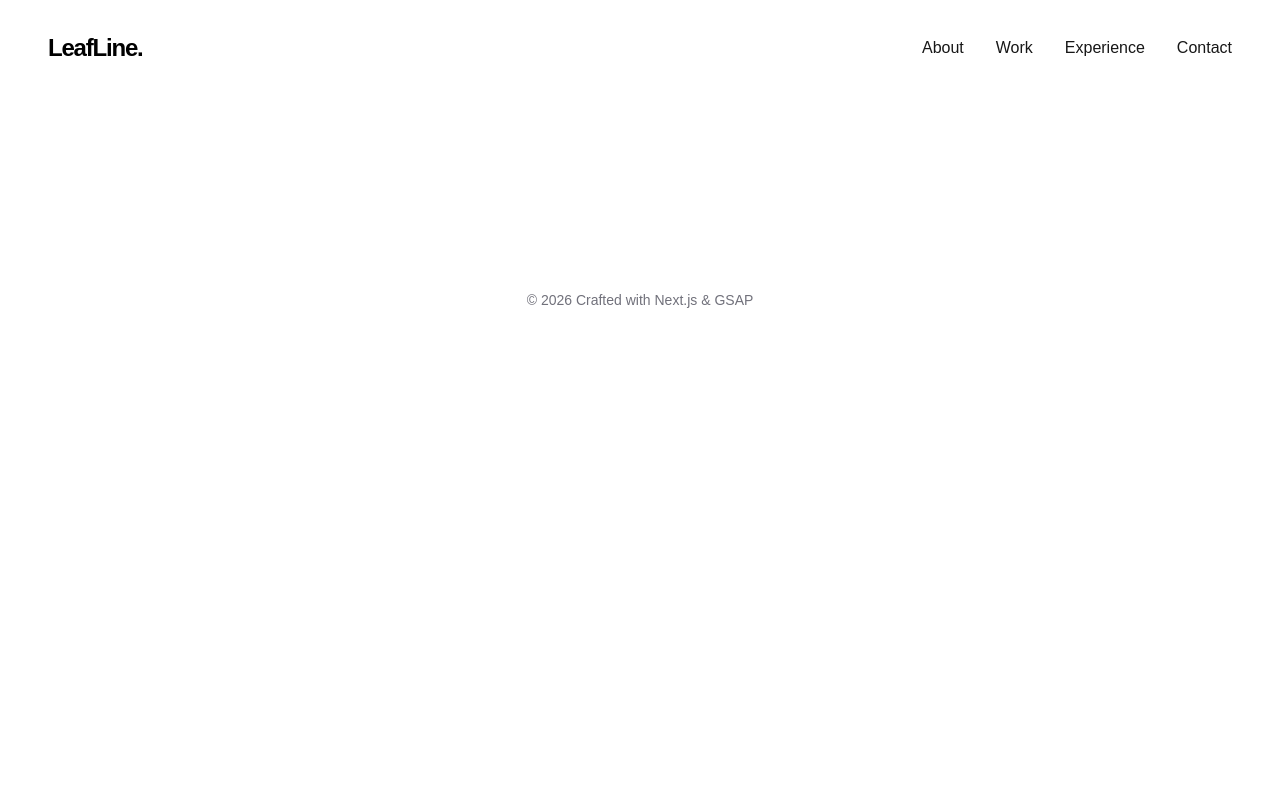
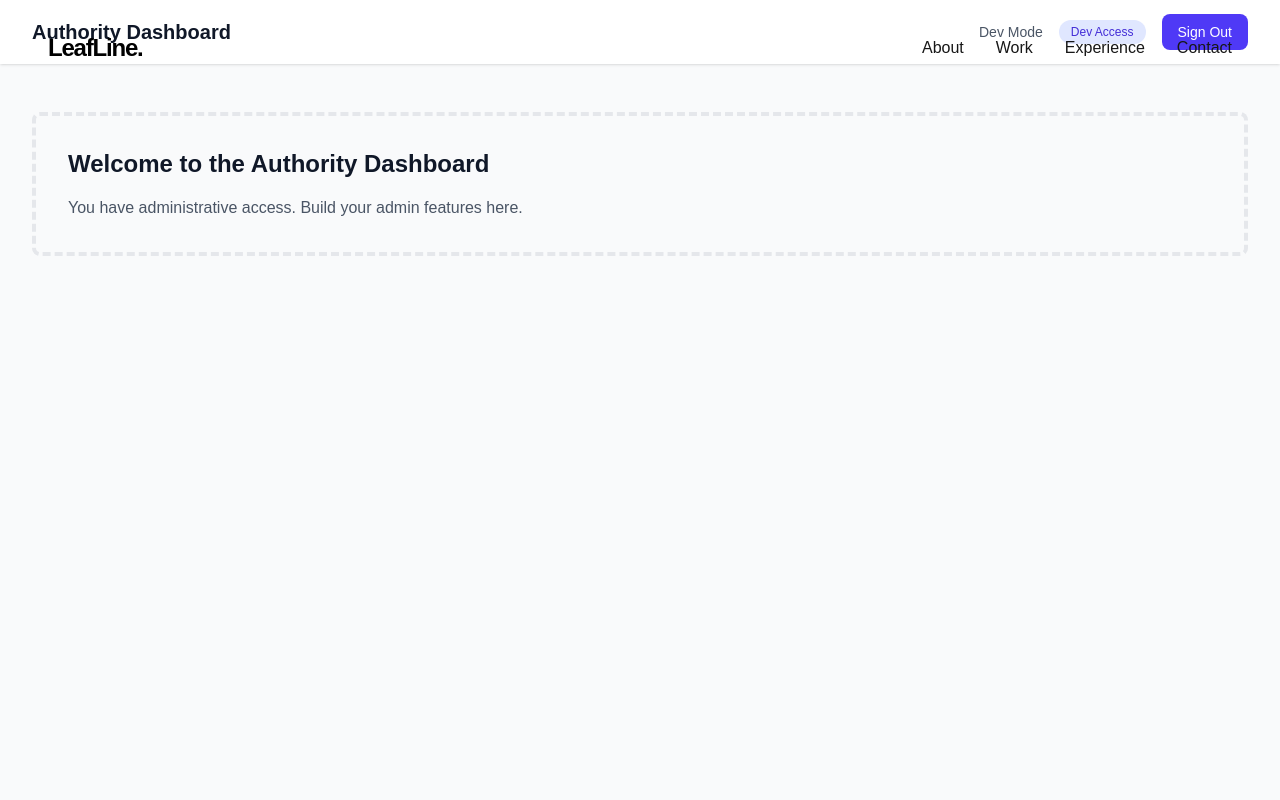
Before and after one commit to Anshikajain08/LeafLinee, a Next.js app: page /authority-dashboard in a window 1280 px wide. Before the commit this address had no page. Shown: the top 800 px of the page. Built offline with nearby package versions, Linux system fonts and the light colour scheme.

Commit message:
added buttons

```diff
--- a/app/authority-dashboard/page.tsx
+++ b/app/authority-dashboard/page.tsx
@@ -5,13 +5,16 @@ import { useRouter } from 'next/navigation'
 import { supabase } from '@/lib/supabase'
 import { useRole } from '@/hooks/useRole'
 
+// Development backdoor - set to false in production
+const DEV_BACKDOOR = true
+
 export default function AuthorityDashboard() {
   const router = useRouter()
   const { role, loading, user } = useRole()
   const [signingOut, setSigningOut] = useState(false)
 
   useEffect(() => {
-    if (!loading) {
+    if (!DEV_BACKDOOR && !loading) {
       if (!user) {
         router.push('/login')
       } else if (role !== 'admin') {
@@ -31,7 +34,7 @@ export default function AuthorityDashboard() {
     }
   }
 
-  if (loading) {
+  if (!DEV_BACKDOOR && loading) {
     return (
       <div className="flex items-center justify-center min-h-screen">
         <div className="text-center">
@@ -42,7 +45,7 @@ export default function AuthorityDashboard() {
     )
   }
 
-  if (!user || role !== 'admin') return null
+  if (!DEV_BACKDOOR && (!user || role !== 'admin')) return null
 
   return (
     <div className="min-h-screen bg-gray-50">
@@ -53,9 +56,9 @@ export default function AuthorityDashboard() {
               <h1 className="text-xl font-bold text-gray-900">Authority Dashboard</h1>
             </div>
             <div className="flex items-center space-x-4">
-              <span className="text-sm text-gray-600">{user.email}</span>
+              <span className="text-sm text-gray-600">{user?.email || 'Dev Mode'}</span>
               <span className="px-3 py-1 text-xs font-medium text-indigo-700 bg-indigo-100 rounded-full">
-                Admin
+                {DEV_BACKDOOR && !user ? 'Dev Access' : 'Admin'}
               </span>
               <button
                 onClick={handleSignOut}
--- a/app/citizen-app/page.tsx
+++ b/app/citizen-app/page.tsx
@@ -5,13 +5,16 @@ import { useRouter } from 'next/navigation'
 import { supabase } from '@/lib/supabase'
 import { useRole } from '@/hooks/useRole'
 
+// Development backdoor - set to false in production
+const DEV_BACKDOOR = true
+
 export default function CitizenApp() {
   const router = useRouter()
   const { role, loading, user } = useRole()
   const [signingOut, setSigningOut] = useState(false)
 
   useEffect(() => {
-    if (!loading && !user) {
+    if (!DEV_BACKDOOR && !loading && !user) {
       router.push('/login')
     }
   }, [loading, user, router])
@@ -27,7 +30,7 @@ export default function CitizenApp() {
     }
   }
 
-  if (loading) {
+  if (!DEV_BACKDOOR && loading) {
     return (
       <div className="flex items-center justify-center min-h-screen">
         <div className="text-center">
@@ -38,7 +41,7 @@ export default function CitizenApp() {
     )
   }
 
-  if (!user) return null
+  if (!DEV_BACKDOOR && !user) return null
 
   return (
     <div className="min-h-screen bg-gray-50">
@@ -49,9 +52,9 @@ export default function CitizenApp() {
               <h1 className="text-xl font-bold text-gray-900">Citizen App</h1>
             </div>
             <div className="flex items-center space-x-4">
-              <span className="text-sm text-gray-600">{user.email}</span>
+              <span className="text-sm text-gray-600">{user?.email || 'Dev Mode'}</span>
               <span className="px-3 py-1 text-xs font-medium text-blue-700 bg-blue-100 rounded-full">
-                {role === 'citizen' ? 'Citizen' : 'User'}
+                {DEV_BACKDOOR && !user ? 'Dev Access' : role === 'citizen' ? 'Citizen' : 'User'}
               </span>
               <button
                 onClick={handleSignOut}
--- a/app/login/page.tsx
+++ b/app/login/page.tsx
@@ -91,6 +91,20 @@ export default function LoginPage() {
               </>
             )}
           </button>
+
+          <button
+            onClick={() => router.push('/citizen-app')}
+            className="flex items-center justify-center w-full px-4 py-3 space-x-3 text-gray-700 transition-all duration-200 bg-gray-100 border-2 border-gray-300 rounded-lg hover:bg-gray-200 hover:border-gray-400 focus:outline-none focus:ring-2 focus:ring-offset-2 focus:ring-gray-500"
+          >
+            <span className="font-medium">Open Citizen Folder</span>
+          </button>
+
+          <button
+            onClick={() => router.push('/authority-dashboard')}
+            className="flex items-center justify-center w-full px-4 py-3 space-x-3 text-gray-700 transition-all duration-200 bg-gray-100 border-2 border-gray-300 rounded-lg hover:bg-gray-200 hover:border-gray-400 focus:outline-none focus:ring-2 focus:ring-offset-2 focus:ring-gray-500"
+          >
+            <span className="font-medium">Authority</span>
+          </button>
         </div>
 
         <div className="pt-4 text-center border-t border-gray-200">
```
